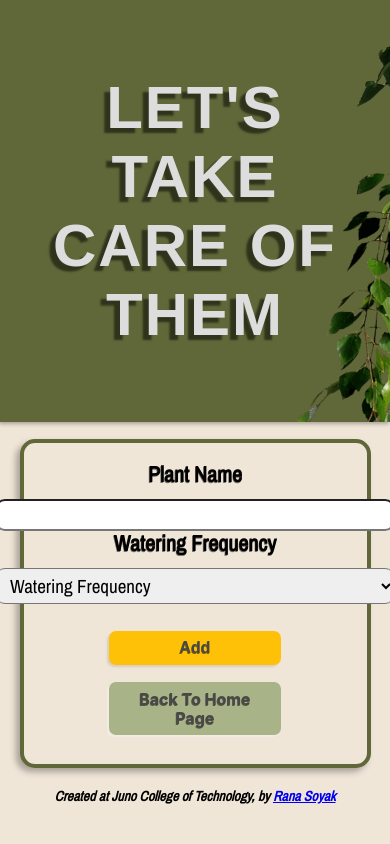
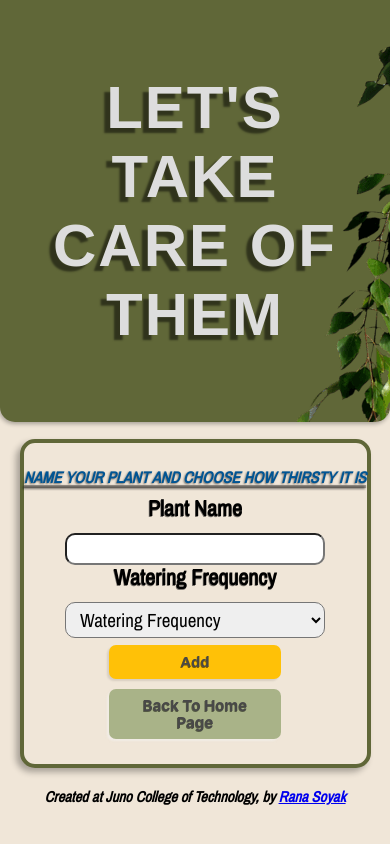
Before and after one commit to rselvasoyak/virtualPlantCare, a React (Create React App) app: page /contentPage in a window 390 px wide. Shown: the top 844 px of the page. Built offline with nearby package versions, Linux system fonts and the light colour scheme; no server answers; the database is empty; a web font is replaced by a local one.

Commit message:
added conditional rendering, instruction and fixed styling

```diff
--- a/src/App.js
+++ b/src/App.js
@@ -1,10 +1,7 @@
-/* Modules */
 import { Routes, Route } from 'react-router-dom';
-/* Components */
 import HomePage from './components/HomePage';
 import ContentPage from './components/ContentPage';
 import Footer from './components/Footer';
-/* Assets/Styling */
 import './App.scss';
 
 function App() {
--- a/src/components/Form.js
+++ b/src/components/Form.js
@@ -10,6 +10,7 @@ const Form = ({
 ) => {
     return (
            <form>
+              <h4> NAME YOUR PLANT AND CHOOSE HOW THIRSTY IT IS </h4>
               <div className="plantInfo">
                 <div className="plantName">
                   <label htmlFor="plantName"> Plant Name </label>
@@ -36,7 +37,7 @@ const Form = ({
                 </div>{/* plant care ending */}
               </div>
                 <button className="add"
-                onClick={ handleSubmit }> Add </button>
+                onClick={handleSubmit}> Add </button>
                 <Link to="/" className="backToHome">
                     Back To Home Page
                 </Link>
--- a/src/components/PlantList.js
+++ b/src/components/PlantList.js
@@ -11,8 +11,9 @@ const PlantList = ({
         <>
             {
               plants.map((plant) => {
-                const { key, name, waterFrequency, waterCount } = plant;
-                const newWidth = `${(waterCount/waterFrequency) * 100}%`
+                const {key, name, waterFrequency, waterCount} = plant;
+                const newWidth = `${(waterCount/waterFrequency) * 100}%`;
+                const backgroundColor = waterCount === waterFrequency ? "#315e11" : "";
                 return(
                   <li
                     className="resultDisplay"
@@ -23,11 +24,17 @@ const PlantList = ({
                       <h3>{name}</h3>
                       <div className="progressBox">
                         <div
-                         className="progress"
-                          style={{"width": newWidth}}
+                          className= "progress"
+                          style={
+                            {
+                              width: newWidth,
+                              "background-color": backgroundColor
+                            }
+                          }
                         >
                         </div>
                       </div>
+                      <h4>{`${waterCount}/${waterFrequency}`} WATERED</h4>
                       <div className="plantButtons">
                         <button
                           className='complete'
--- a/src/style/partials/abstract/_mediaQuery.scss
+++ b/src/style/partials/abstract/_mediaQuery.scss
@@ -19,7 +19,7 @@
                 display: flex;
                 justify-content: center;
                 align-items: center;
-                margin-bottom: 2rem;
+                margin:3rem 0 2rem 0;
             }
             label{
                 font-size: 2.4rem;
@@ -29,13 +29,13 @@
                 font-size: 1.9rem;
                 flex-basis: 45%;
             }
-             #wateringFreq {
+            #wateringFreq {
                 margin: 0;
                 font-size: 1.9rem;
                 flex-basis: 45%;
-             }
+            }
             .add{
-                margin-top: 3rem;
+                margin-top: 2rem;
             }
         }
         .resultDisplay{
@@ -82,6 +82,7 @@
         form{
             .plantInfo {
                 flex-direction: column;
+                margin: 0;
             }
             label{
                 font-size: 1.8rem;
@@ -92,8 +93,12 @@
                 font-size: 1.6rem;
                 width: 80%;
             }
-            .add, .backToHome {
+            .add {
                 margin-top: .7rem;
+                min-width: 16rem;
+            }
+            .backToHome {
+                margin: 0;
                 min-width: 16rem;
             }
         }
@@ -147,21 +152,23 @@
             font-size: 6rem;
         }
         form{
+            h4{
+                font-size: 1.6rem;
+                margin: 1rem 0;
+            }
             label{
                 font-size: 1.6rem;
                 padding-left: 1rem;
                 margin-right: 1rem;
                 }
-            input{
+            input, select, option {
                 font-size: 1.6rem;
-            }
-            select, option {
-                font-size: 1.6rem;
+                width: 52%;
             }
             // // Buttons
             .add, .backToHome {
                 width: 50%;
-                font-size: 1.6rem;
+                font-size: 1.5rem;
             }
         }
         .resultDisplay{
@@ -177,10 +184,15 @@
             }
         }
     }
+    footer{
+        h4{
+            font-size: 1.5rem;
+        }
+    }
 }
 
 /* Small phones and down */
-@media (max-width: 320px) {
+@media (max-width: 330px) {
     .homePage{
         h1{
             font-size: 5rem;
@@ -195,15 +207,11 @@
             }
         }
         form{
-            align-content: center;
             label{
                 font-size: 1.6rem;
                 padding-left: 1rem;
                 margin-right: 1rem;
                 }
-            input{
-                font-size: 1.6rem;
-            }
             .plantName, .plantCare {
                 display: flex;
                 flex-direction: column;
--- a/src/style/partials/abstract/_variables.scss
+++ b/src/style/partials/abstract/_variables.scss
@@ -1,11 +1,9 @@
-// Background Colors
+//Colors
 $lightGreen: #98C379;
 $beige: #F0E6D8;
 $lightOlive: #a9b388;
 $darkGreen: #606738;
 $apricot: #a8471d;
-$softGreen: #9BCC60;
-$earthyBrown: #A1887F;
 $darkGray:  #484848;
 $medGrey: #7E7E7E;
 $yellow: #FFC107 ;
--- a/src/style/partials/base/_animations.scss
+++ b/src/style/partials/base/_animations.scss
@@ -1,19 +0,0 @@
-@use "../abstract/variables" as *;
-
-@keyframes loading {
-   0%{
-      width: 0%;
-    }
-    25%{
-        width: 40%;
-    }
-    50%{
-        width: 65%;
-    }
-    75%{
-        width: 80%;
-    }
-    100%{
-        width: 100%;
-    }
-}
--- a/src/style/partials/base/_typography.scss
+++ b/src/style/partials/base/_typography.scss
@@ -20,7 +20,7 @@ h3{
 }
 
 h4{
-  font-size: 1.4rem;
+  font-size: 1.8rem;
   font-family: 'Archivo Narrow', sans-serif;
   font-style: italic;
 }
--- a/src/style/partials/components/_buttonsAndLinks.scss
+++ b/src/style/partials/components/_buttonsAndLinks.scss
@@ -13,12 +13,14 @@
         font-weight: bold;
         box-shadow: -2px 2px 2px rgba(0, 0, 0, 0.1);
         text-shadow: -0.6px 0.6px  $textShadow;
+        transition: all 0.3s ease-in-out;
         cursor: pointer;
             &:hover,
             &:focus {
                 background-color: $apricot;
                 color: $white;
                 transition: 1s;
+                transform: scale(1.05);
             }
     }
 
@@ -35,12 +37,58 @@
         font-weight: bold;
         box-shadow: -2px 2px 2px rgba(0, 0, 0, 0.1);
         text-shadow: -0.6px 0.6px  $textShadow;
+        transition: all 0.3s ease-in-out;
         cursor: pointer;
             &:hover,
             &:focus {
                 background-color: $lightGreen;
                 color: $white;
                 transition: 1s;
+                transform: scale(1.05);
+            }
+    }
+
+    .complete{
+        padding: 10px 15px;
+        margin: 1rem 0 1rem 1rem;
+        border: none;
+        border-radius: 5px;
+        background-color: $medGrey;
+        color: $white;
+        font-size: 1.8rem;
+        font-weight: bold;
+        box-shadow: -2px 2px 2px rgba(0, 0, 0, 0.1);
+        text-shadow: -0.6px 0.6px  $textShadow;
+        transition: all 0.3s ease-in-out;
+        cursor: pointer;
+            &:hover,
+            &:focus {
+                background-color: $apricot;
+                color: $white;
+                transition: 1s;
+                transform: scale(1.05);
+            }
+    }
+
+    .remove {
+        margin: 1rem;
+        padding: 10px 15px;
+        border: none;
+        border-radius: 5px;
+        background-color: $bordeaux;
+        color: $white;
+        font-size: 1.8rem;
+        font-weight: bold;
+        box-shadow: -2px 2px 2px rgba(0, 0, 0, 0.1);
+        text-shadow: -0.6px 0.6px  $textShadow;
+        transition: all 0.3s ease-in-out;
+        cursor: pointer;
+            &:hover,
+            &:focus {
+                background-color: $medGrey;
+                color: $white;
+                transition: 1s;
+                transform: scale(1.05);
             }
     }
 
@@ -56,53 +104,15 @@
         font-weight: bold;
         box-shadow: -2px 2px 2px rgba(0, 0, 0, 0.1);
         text-shadow: -0.6px 0.6px  $textShadow;
+        transition: all 0.3s ease-in-out;
         cursor: pointer;
             &:hover,
             &:focus {
-                background-color: $lightGreen;
+                background-color: $bordeaux;
                 color: $white;
                 transition: 1s;
+                transform: scale(1.05);
         }
-    }
-
-    .complete{
-        padding: 10px 15px;
-        margin: 1rem;
-        border: none;
-        border-radius: 5px;
-        background-color: $medGrey;
-        color: $white;
-        font-size: 1.8rem;
-        font-weight: bold;
-        box-shadow: -2px 2px 2px rgba(0, 0, 0, 0.1);
-        text-shadow: -0.6px 0.6px  $textShadow;
-        cursor: pointer;
-            &:hover,
-            &:focus {
-                background-color: $lightGreen;
-                color: $white;
-                transition: 1s;
-            }
-    }
-
-    .remove {
-        margin: 1rem;
-        padding: 10px 15px;
-        border: none;
-        border-radius: 5px;
-        background-color: $bordeaux;
-        color: $white;
-        font-size: 1.8rem;
-        font-weight: bold;
-        box-shadow: -2px 2px 2px rgba(0, 0, 0, 0.1);
-        text-shadow: -0.6px 0.6px  $textShadow;
-        cursor: pointer;
-            &:hover,
-            &:focus {
-                background-color: $lightGreen;
-                color: $white;
-                transition: 1s;
-            }
     }
 
 
@@ -130,5 +140,6 @@
                 background-color: $yellow;
                 color: $textShadow;
                 transition: 1s;
+                transform: scale(1.05);
             }
     }
--- a/src/style/partials/pages/_contentPage.scss
+++ b/src/style/partials/pages/_contentPage.scss
@@ -12,6 +12,8 @@
       width: 100vw;
       height: 50vh;
       margin-bottom: 2vh;
+      border-bottom-left-radius: 15px;
+      border-bottom-right-radius: 15px;
       text-shadow: -6px 5px 2px $textShadow;
       box-shadow: -1px 2px 4px $boxShadow;
       background-color: $darkGreen;
@@ -28,6 +30,7 @@
     form{
       position: sticky;
       top: 2vh;
+      z-index: 10;
       display: flex;
       flex-direction: column;
       justify-content: center;
@@ -39,6 +42,14 @@
       border: 4px solid $darkGreen;
       background-color: $beige;
       backdrop-filter: blur(4px);
+      h4{
+        margin: 0 0 1rem 0;
+        color: $waterBlue;
+        font-style: italic;
+        text-align: center;
+        text-shadow: -1px 1px 2px $textShadow;
+        text-decoration: underline .3rem $boxShadow;
+      }
       .plantInfo{
         display: flex;
         justify-content: space-evenly;
@@ -73,11 +84,16 @@
         margin-top: 0;
         margin-bottom: 1.5rem;
       }
+      h4{
+        margin: .8rem 0 2rem 0;
+        color: $waterBlue;
+        font-size: 1.8rem;
+        font-weight: 800;
+      }
       .progressBox{
         width: 65%;
         height: 7rem;
         margin-top: .5rem;
-        margin-bottom: 2.5rem;
         border: 2px solid $darkGreen;
         border-radius: 10px;
         background-color: $white;
@@ -86,7 +102,6 @@
           height: 100%;
           background-color: $waterBlue;
           border-radius: 8px;
-          animation: loading 4s ease-in linear;
         }
       }
       .plantButtons {
```
Also changed, not shown: src/components/ContentPage.js (+16 -14 lines).
